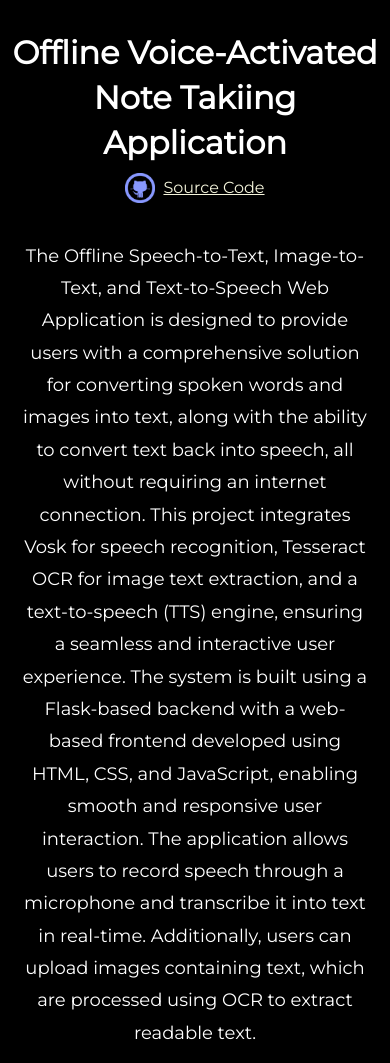
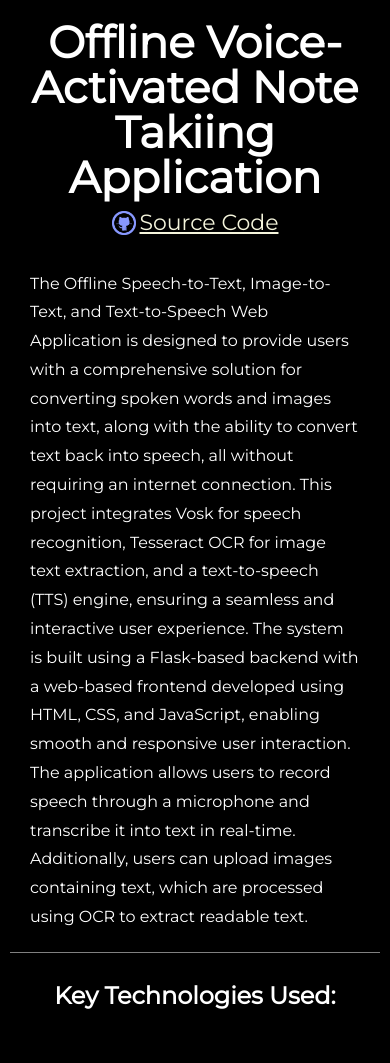
Before and after one commit to jkpardiv/My_Portfolio, a plain HTML site: page projects/project2.html in a window 390 px wide. Shown: the top 1063 px of the page. Drawn offline with Linux system fonts and the light colour scheme.

Commit message:
Final Portfolio

```diff
--- a/projects/project2.html
+++ b/projects/project2.html
@@ -2,6 +2,8 @@
 <html lang="en">
 <head>
     <title>Offline Voice</title>
+    <meta name="viewport" content="width=device-width, initial-scale=1.0">
+
     <link href="./styles.css" rel="stylesheet">
     <link href="https://fonts.googleapis.com/css2?family=Montserrat&display=swap" rel="stylesheet">
     <link rel="icon" href="../images/project.png">
--- a/projects/styles.css
+++ b/projects/styles.css
@@ -17,9 +17,20 @@ body{
     justify-content: center;
 }
 
-#abstract-para,.tech-list,.abstract-list,.applications-list,.use-list{
-    max-width: 800px;
-    border-bottom: 1.5px solid grey;
+.abstract-list,
+.tech-list,
+.applications-list,
+.use-list,
+#abstract-para {
+  max-width: 800px;
+  margin: 0 auto;
+  border-bottom: 1.5px solid grey;
+  padding: 10px;
+}
+
+h2 {
+  margin: 20px auto;
+  text-align: center;
 }
 .head{
     display: flex;
@@ -54,9 +65,7 @@ p{
     display: flex;
     margin-left: 25%;
 }
-h2,.applications-list,.use-list{
-    margin-left: 25%;
-}
+
 .code{
     display: inline-flex;
     align-items: center;
@@ -72,3 +81,58 @@ img{
 .conclusion p{
     text-align: justify;
 }
+
+/* MOBILE STYLES - screen width 768px and below */
+@media (max-width: 768px) {
+  .abstract-list,
+  .tech-list,
+  .applications-list,
+  .use-list,
+  h2 {
+    margin-left: 10px;  /* Remove fixed 25% margin */
+    margin-right: 10px;
+    flex-direction: column;
+  }
+
+  p {
+    padding: 10px;
+    font-size: 16px;
+    text-align: left; /* Better readability */
+  }
+
+  img {
+    width: 24px;
+    height: 24px;
+  }
+
+  .head {
+    padding-top: 20px;
+    font-size: 22px;
+    flex-direction: column;
+  }
+
+  .container {
+    grid-template-columns: 1fr; /* Stack elements vertically */
+  }
+
+  .code {
+    flex-wrap: wrap;
+    gap: 4px;
+  }
+
+  .abstract-list,
+  .tech-list {
+    flex-direction: column;
+    align-items: flex-start;
+  }
+
+  #abstract-para,
+  .tech-list,
+  .abstract-list,
+  .applications-list,
+  .use-list {
+    border-bottom: 1px solid grey;
+    margin-left: 10px;
+    margin-right: 10px;
+  }
+}
```
Also changed, not shown: index.html (+2 -0 lines).
